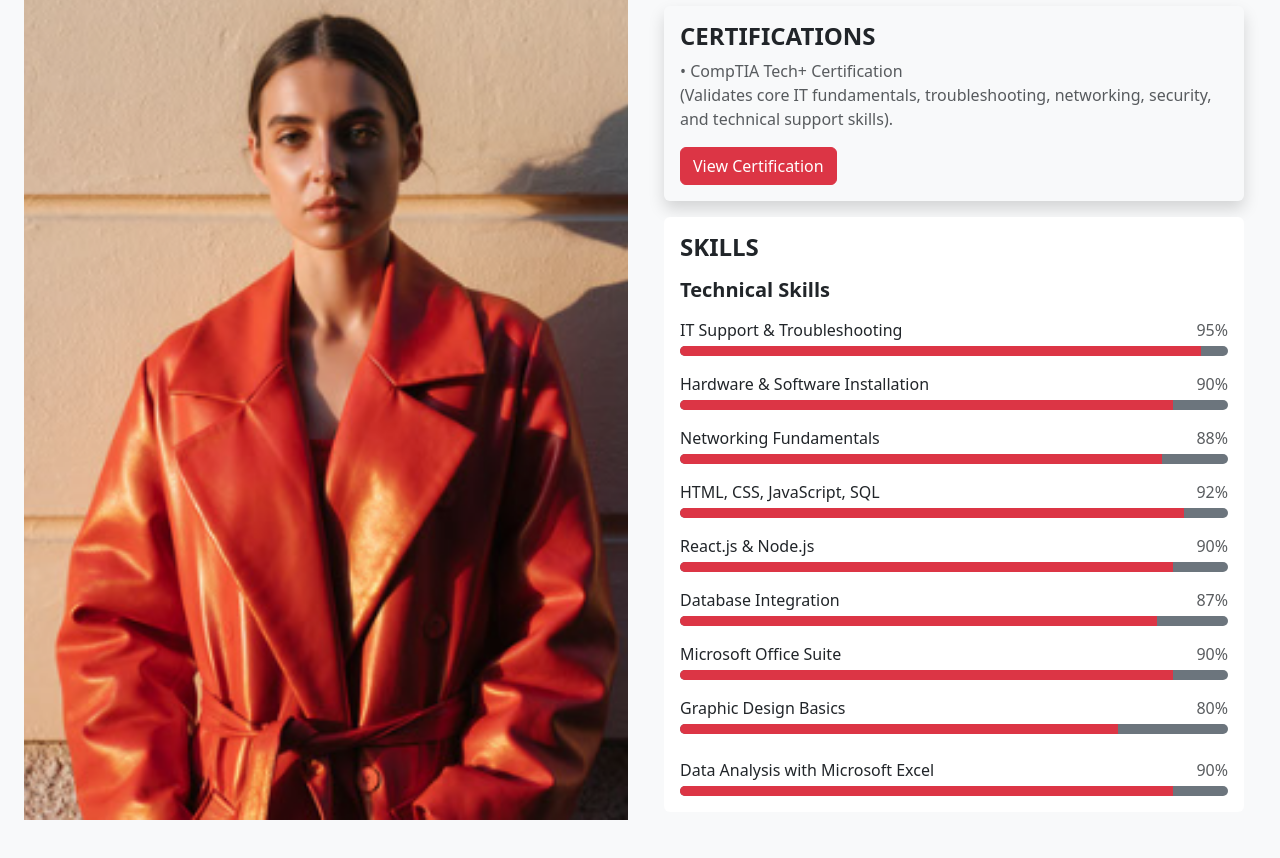
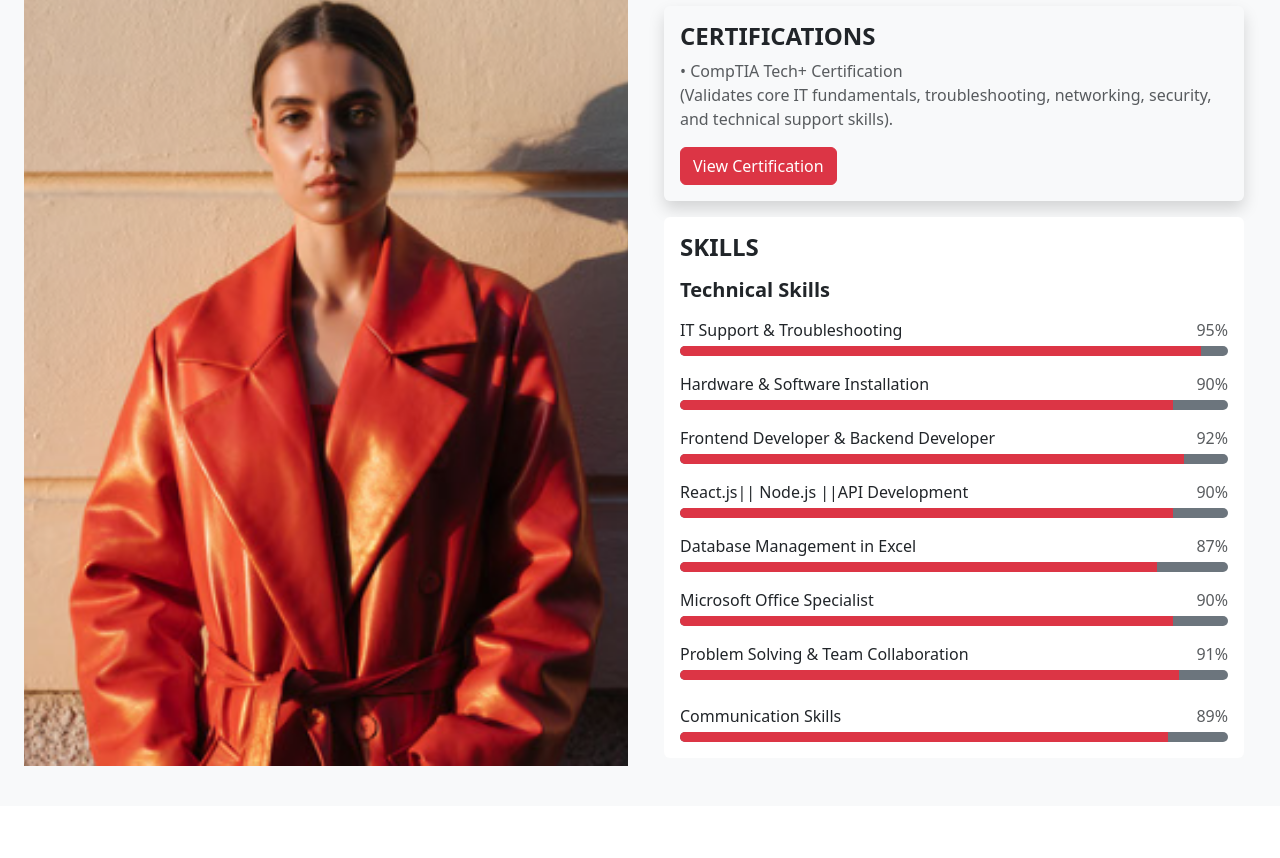
Before and after one commit to johnjerry8749/portflio, a React (Vite) app in the folder frontend/: page / in a window 1280 px wide. Shown: the part 1250-2108 px from the top of the page. After the commit the page ends 2056 px from the top, so only its background shows below. Built offline with nearby package versions, Linux system fonts and the light colour scheme.

Commit message:
Refactor skills section in About component for improved clarity and presentation

```diff
--- a/frontend/src/components/About.jsx
+++ b/frontend/src/components/About.jsx
@@ -73,10 +73,15 @@ const About = () => {
 
               <div className="mb-3">
                 <div className="d-flex justify-content-between mb-1">
-                  <span className="text-dark">IT Support & Troubleshooting</span>
+                  <span className="text-dark">
+                    IT Support & Troubleshooting
+                  </span>
                   <span className="text-muted">95%</span>
                 </div>
-                <div className="progress bg-secondary" style={{ height: "10px" }}>
+                <div
+                  className="progress bg-secondary"
+                  style={{ height: "10px" }}
+                >
                   <div
                     className="progress-bar bg-danger"
                     role="progressbar"
@@ -90,10 +95,15 @@ const About = () => {
 
               <div className="mb-3">
                 <div className="d-flex justify-content-between mb-1">
-                  <span className="text-dark">Hardware & Software Installation</span>
+                  <span className="text-dark">
+                    Hardware & Software Installation
+                  </span>
                   <span className="text-muted">90%</span>
                 </div>
-                <div className="progress bg-secondary" style={{ height: "10px" }}>
+                <div
+                  className="progress bg-secondary"
+                  style={{ height: "10px" }}
+                >
                   <div
                     className="progress-bar bg-danger"
                     role="progressbar"
@@ -107,27 +117,15 @@ const About = () => {
 
               <div className="mb-3">
                 <div className="d-flex justify-content-between mb-1">
-                  <span className="text-dark">Networking Fundamentals</span>
-                  <span className="text-muted">88%</span>
-                </div>
-                <div className="progress bg-secondary" style={{ height: "10px" }}>
-                  <div
-                    className="progress-bar bg-danger"
-                    role="progressbar"
-                    style={{ width: "88%" }}
-                    aria-valuenow="88"
-                    aria-valuemin="0"
-                    aria-valuemax="100"
-                  />
-                </div>
-              </div>
-
-              <div className="mb-3">
-                <div className="d-flex justify-content-between mb-1">
-                  <span className="text-dark">HTML, CSS, JavaScript, SQL</span>
+                  <span className="text-dark">
+                    Frontend Developer & Backend Developer
+                  </span>
                   <span className="text-muted">92%</span>
                 </div>
-                <div className="progress bg-secondary" style={{ height: "10px" }}>
+                <div
+                  className="progress bg-secondary"
+                  style={{ height: "10px" }}
+                >
                   <div
                     className="progress-bar bg-danger"
                     role="progressbar"
@@ -141,10 +139,15 @@ const About = () => {
 
               <div className="mb-3">
                 <div className="d-flex justify-content-between mb-1">
-                  <span className="text-dark">React.js & Node.js</span>
+                  <span className="text-dark">
+                    React.js|| Node.js ||API Development
+                  </span>
                   <span className="text-muted">90%</span>
                 </div>
-                <div className="progress bg-secondary" style={{ height: "10px" }}>
+                <div
+                  className="progress bg-secondary"
+                  style={{ height: "10px" }}
+                >
                   <div
                     className="progress-bar bg-danger"
                     role="progressbar"
@@ -158,10 +161,13 @@ const About = () => {
 
               <div className="mb-3">
                 <div className="d-flex justify-content-between mb-1">
-                  <span className="text-dark">Database Integration</span>
+                  <span className="text-dark">Database Management in Excel</span>
                   <span className="text-muted">87%</span>
                 </div>
-                <div className="progress bg-secondary" style={{ height: "10px" }}>
+                <div
+                  className="progress bg-secondary"
+                  style={{ height: "10px" }}
+                >
                   <div
                     className="progress-bar bg-danger"
                     role="progressbar"
@@ -175,10 +181,13 @@ const About = () => {
 
               <div className="mb-3">
                 <div className="d-flex justify-content-between mb-1">
-                  <span className="text-dark">Microsoft Office Suite</span>
+                  <span className="text-dark">Microsoft Office Specialist</span>
                   <span className="text-muted">90%</span>
                 </div>
-                <div className="progress bg-secondary" style={{ height: "10px" }}>
+                <div
+                  className="progress bg-secondary"
+                  style={{ height: "10px" }}
+                >
                   <div
                     className="progress-bar bg-danger"
                     role="progressbar"
@@ -192,15 +201,20 @@ const About = () => {
 
               <div className="mb-0">
                 <div className="d-flex justify-content-between mb-1">
-                  <span className="text-dark">Graphic Design Basics</span>
-                  <span className="text-muted">80%</span>
+                  <span className="text-dark">
+                    Problem Solving & Team Collaboration
+                  </span>
+                  <span className="text-muted">91%</span>
                 </div>
-                <div className="progress bg-secondary" style={{ height: "10px" }}>
+                <div
+                  className="progress bg-secondary"
+                  style={{ height: "10px" }}
+                >
                   <div
                     className="progress-bar bg-danger"
                     role="progressbar"
-                    style={{ width: "80%" }}
-                    aria-valuenow="80"
+                    style={{ width: "91%" }}
+                    aria-valuenow="91"
                     aria-valuemin="0"
                     aria-valuemax="100"
                   />
@@ -209,15 +223,18 @@ const About = () => {
 
               <div className="mt-4">
                 <div className="d-flex justify-content-between mb-1">
-                  <span className="text-dark">Data Analysis with Microsoft Excel</span>
-                  <span className="text-muted">90%</span>
+                  <span className="text-dark">Communication Skills</span>
+                  <span className="text-muted">89%</span>
                 </div>
-                <div className="progress bg-secondary" style={{ height: "10px" }}>
+                <div
+                  className="progress bg-secondary"
+                  style={{ height: "10px" }}
+                >
                   <div
                     className="progress-bar bg-danger"
                     role="progressbar"
-                    style={{ width: "90%" }}
-                    aria-valuenow="90"
+                    style={{ width: "89%" }}
+                    aria-valuenow="89"
                     aria-valuemin="0"
                     aria-valuemax="100"
                   />
@@ -225,7 +242,6 @@ const About = () => {
               </div>
             </div>
           </div>
-
         </div>
       </div>
 
```
